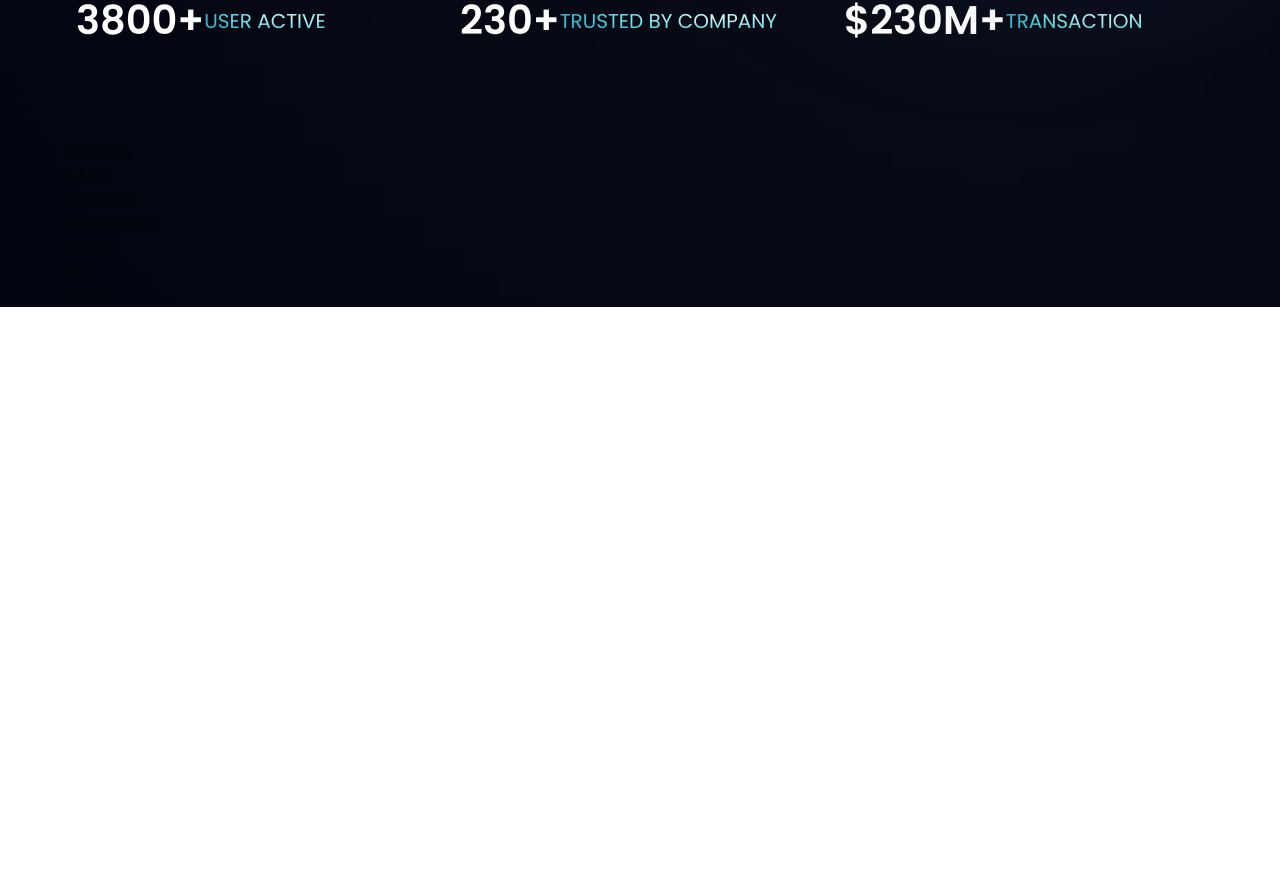
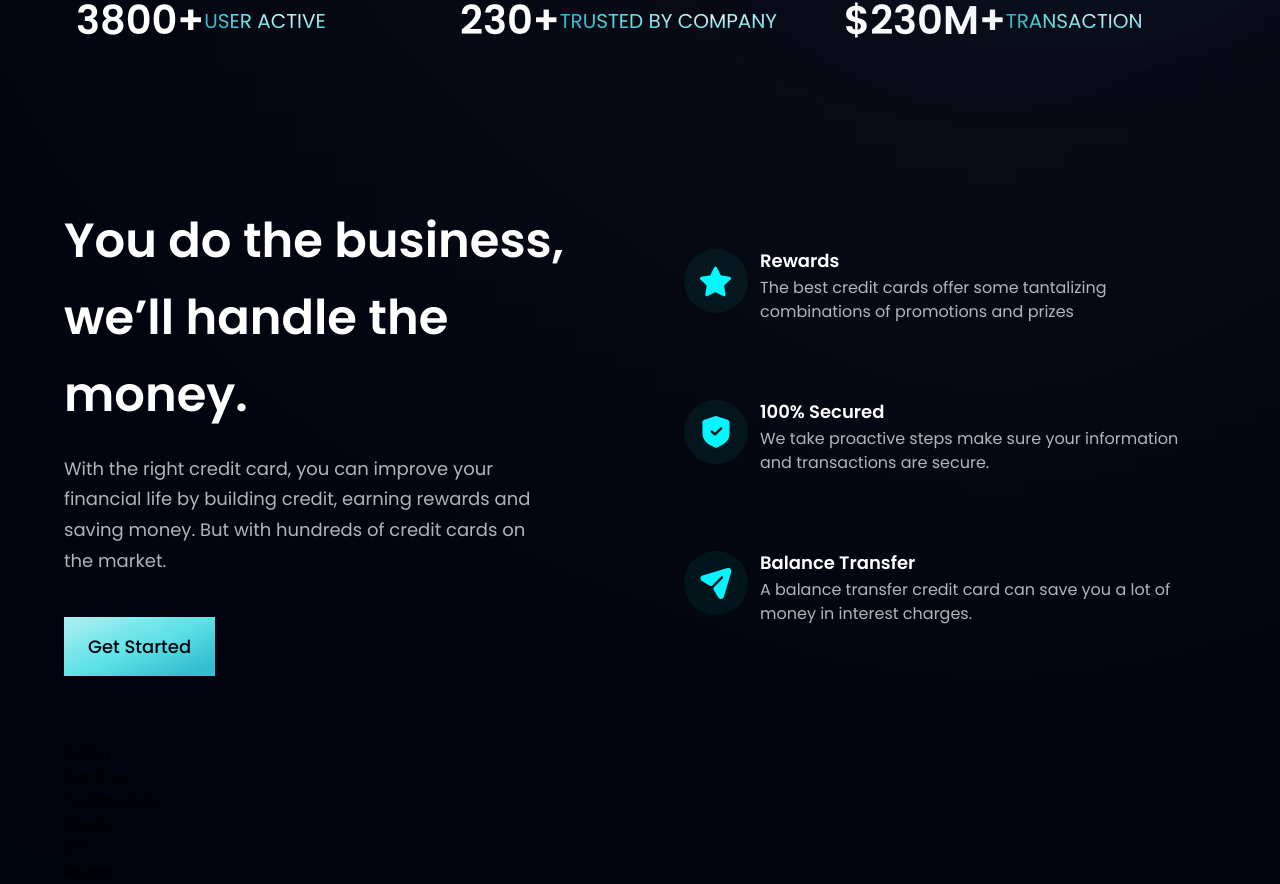
Before and after one commit to BrylleMutia/react-tailwind-hoobank, a React (Vite) app: page / in a window 1280 px wide. Shown: the part 806-1690 px from the top of the page. Before the commit the page ends 1113 px from the top, so only its background shows below. Built offline with nearby package versions, Linux system fonts and the light colour scheme.

Commit message:
added business components

```diff
--- a/src/components/Business.jsx
+++ b/src/components/Business.jsx
@@ -1,7 +1,56 @@
 import React from "react";
+import styles, { layout } from "../style";
+import { features } from "../constants";
+import Button from "./Button";
 
-const Business = () => {
-   return <div>Business</div>;
-};
+const FeatureCard = ({ icon, title, content, index }) => (
+   <div
+      className={`flex flex-row p-6 rounded-[20px] ${
+         index !== features.length - 1 ? "mb-6" : "mb-0"
+      } feature-card`}
+   >
+      <div
+         className={`w-[64px] h-[64px] rounded-full ${styles.flexCenter} bg-dimBlue`}
+      >
+         <img
+            src={icon}
+            alt="icon"
+            className="w-[50%] h-[50%] object-contain"
+         />
+      </div>
+      <div className="flex-1 flex flex-col ml-3">
+         <h4 className="font-poppins font-semibold text-white text-[18px] leading-[23px] mb-1">
+            {title}
+         </h4>
+         <p className="font-poppins font-normal text-dimWhite text-[16px] leading-[24px] mb-1">
+            {content}
+         </p>
+      </div>
+   </div>
+);
+
+const Business = () => (
+   <section id="features" className={layout.section}>
+      <div className={layout.sectionInfo}>
+         <h2 className={styles.heading2}>
+            You do the business, <br className="sm:block hidden" /> we’ll handle
+            the money.
+         </h2>
+         <p className={`${styles.paragraph} max-w-[470px] mt-5`}>
+            With the right credit card, you can improve your financial life by
+            building credit, earning rewards and saving money. But with hundreds
+            of credit cards on the market.
+         </p>
+
+         <Button styles={`mt-10`} />
+      </div>
+
+      <div className={`${layout.sectionImg} flex-col`}>
+         {features.map((feature, index) => (
+            <FeatureCard key={feature.id} {...feature} index={index} />
+         ))}
+      </div>
+   </section>
+);
 
 export default Business;
--- a/src/components/Button.jsx
+++ b/src/components/Button.jsx
@@ -1,7 +1,12 @@
 import React from "react";
 
-const Button = () => {
-   return <div>Button</div>;
-};
+const Button = ({ styles }) => (
+   <button
+      type="button"
+      className={`py-4 px-6 bg-blue-gradient font-poppins font-medium text-[18px] text-primary outline-none ${styles}`}
+   >
+      Get Started
+   </button>
+);
 
 export default Button;
```
